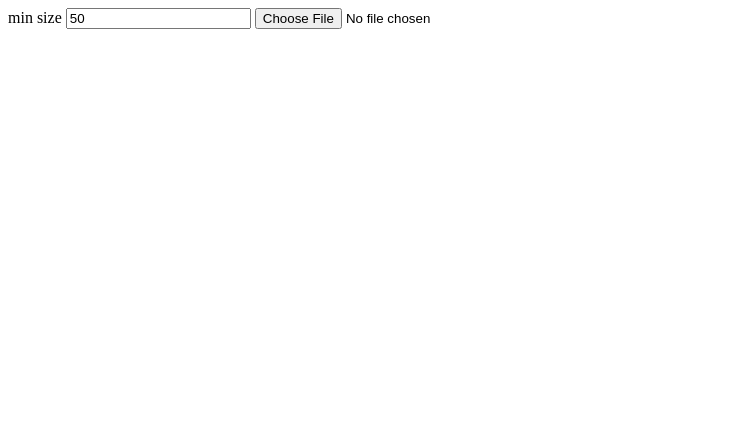
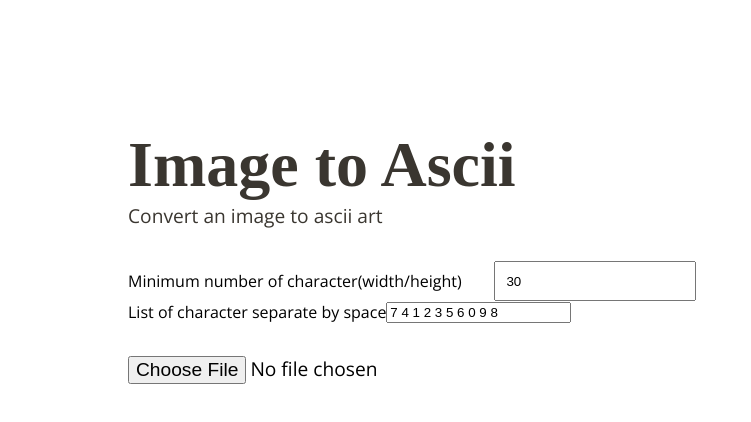
Before and after one commit to sokmontrey/image-to-ascii, a website: page public/index.html in a window 1280 px wide. Shown: the whole page, without its empty margins (0-751 px from the left). Drawn offline with nearby package versions, Linux system fonts and the light colour scheme.

Commit message:
recreated UI

```diff
--- a/public/app.js
+++ b/public/app.js
@@ -4,8 +4,7 @@
 var input = document.getElementById('file-input');
 input.addEventListener('change', handleFiles);
 
-//const ascii_list = ['7', '4', '1', '2', '3', '5', '6', '0','9','8'];
-const ascii_list = ['0','0','0','0','0','0','0','0','0','0','0','0','0','0','0','0','0','0','0','0','0','0','0','0','0','0','0','0','0','0','0','0','0','0','0','0','0','0','0','0','0','0','0','0','0','0','0','0','0','0','0','0','0','0','0','0','0','0','0','0','0','0','0','0','0','0','0','0','0','0','0','0','0','0','0','0','0','0','0','0','0','0','0','0','0','0','0','0','0','0','0','0','0','0','0','0','0'];
+const ascii_list = ['7', '4', '1', '2', '3', '5', '6', '0','9','8'];
 const char_font = 'consolas'
 const char_size = 14;
 const char_lineheight = 16
--- a/public/index.html
+++ b/public/index.html
@@ -1,15 +1,26 @@
 <html>
 	<head>
-		<script defer src='app.js'></script>
-		<style>
-		</style>
+		<script defer src='index.js'></script>
+		<link rel="stylesheet" href="style.css" />
 	</head>
 	<body>
+		<p id='header-text'>
+			Image to Ascii
+		</p>
+		<p id='sub-header-text'>
+			Convert an image to ascii art
+		</p>
+		<div class='row'>
+			<label>Minimum number of character(width/height)</label>
+			<input id='min-width-input' type='text' value=30 />
+		</div>
 		<div id='image-container'></div>
-		<label>min size</label>
-		<input id='min-input' placeholder='min width' value=50 />
-		<input type='file' id='file-input' />
-		<br />
+		<div class='row'>
+			<label>List of character separate by space</label>
+			<input id='ascii-list-input' type='text'
+				value='7 4 1 2 3 5 6 0 9 8'/>
+		</div>
+		<input id='file-input' type='file' />
 		<canvas id='canvas'></canvas>
 	</body>
 </html>
--- /dev/null
+++ b/public/index.js
@@ -0,0 +1 @@
+var ascii_list = ['7','4','1','2','3','5','6','0','9','8'];
--- /dev/null
+++ b/public/style.css
@@ -0,0 +1,55 @@
+@import url("https://fonts.googleapis.com/css2?family=Open+Sans:wght@400&family=Roboto+Serif:wght@800&display=swap");
+:root {
+  font-size: 16px;
+
+  --dark-color: #3a3630;
+  --primdary-color: rgb(0, 95, 213);
+
+  --primary-font: serif;
+  --secondary-font: "Open Sans", sans-serif;
+
+  --padding: 2rem;
+}
+body {
+  padding: 0px;
+  margin: 0px;
+  display: flex;
+  flex-direction: column;
+  justify-content: center;
+  padding: 10%;
+}
+
+p {
+  padding: 0px;
+  margin: 0px;
+}
+.row {
+  display: flex;
+  flex-direction: row;
+  justify-content: stretch;
+  font-family: var(--secondary-font);
+  align-items: center;
+}
+#header-text {
+  font-size: 4rem;
+  font-family: var(--primary-font);
+  font-weight: bold;
+
+  color: var(--dark-color);
+}
+#sub-header-text {
+  font-family: var(--secondary-font);
+  font-size: 1.2rem;
+  color: var(--dark-color);
+  padding-bottom: var(--padding);
+}
+#min-width-input {
+  margin-left: var(--padding);
+  outline: none;
+  padding: calc(var(--padding) / 3);
+}
+#file-input {
+  padding-top: var(--padding);
+  font-size: 1.2rem;
+  font-family: var(--secondary-font);
+}
```
